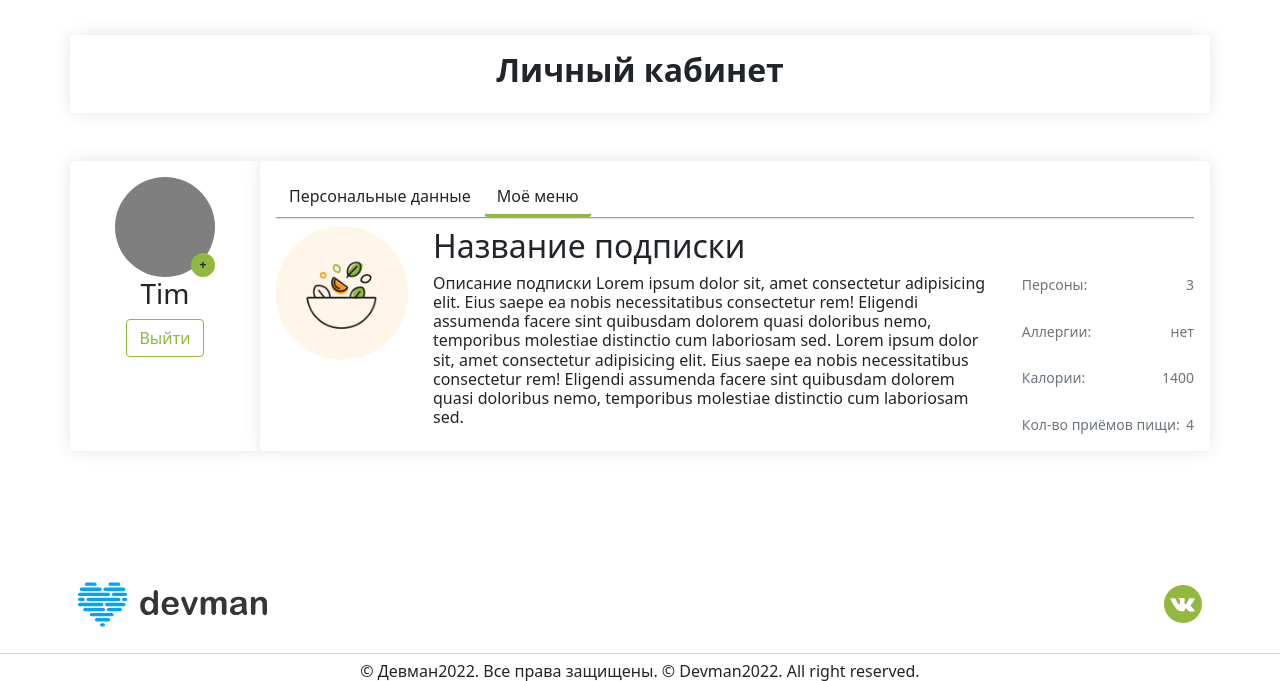
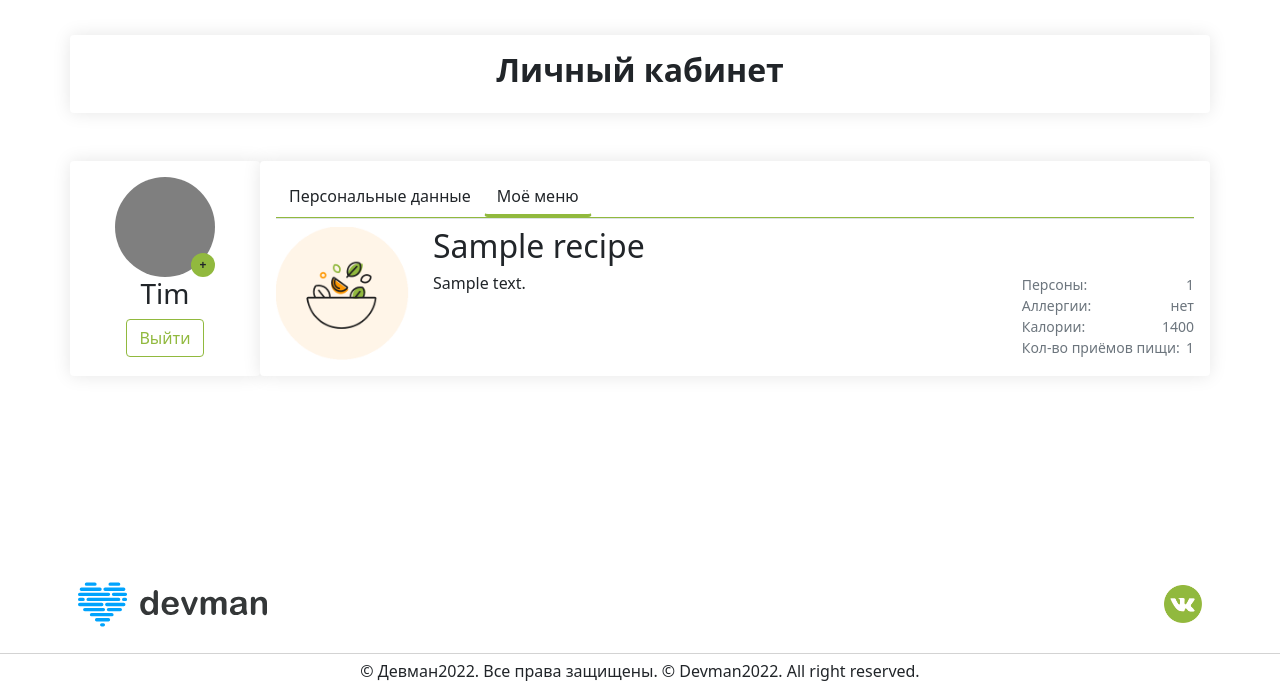
Before and after one commit to inkvizitor1991/food_plan, a Django app: template foodplan_app/templates/account.html in a window 1280 px wide, after a click on "Моё меню". Shown: the part 82-763 px from the top of the page. Run offline with Django 3.2, Linux system fonts and the light colour scheme; tables that the repository leaves empty hold one stand-in row (values such as "Sample post"); the template is opened without the code that fills it: values that come from a table or form of the project are taken from there, most other values are stand-ins (such as "Sample title", 1, 10 or a date in 2020); parts of the project's set-up code (start-up, migrations or seed data) failed here and were passed over; some libraries are stand-ins or nearby versions.

Commit message:
Added menu to account

```diff
--- a/foodplan_app/templates/account.html
+++ b/foodplan_app/templates/account.html
@@ -41,9 +41,11 @@
                                 <li class="nav-item foodplan__tab-item">
                                     <button id="tab1" class="btn shadow-none foodplan__tab-button active" data-bs-toggle="tab" data-bs-target="#data">Персональные данные</button>
                                 </li>
+                                {% if subscription %}
                                 <li class="nav-item foodplan__tab-item">
                                     <button id="tab2" class="btn shadow-none foodplan__tab-button" data-bs-toggle="tab" data-bs-target="#menu">Моё меню</button>
                                 </li>
+                                {% endif %}
                                 <li class="nav-item foodplan__tab-item flex-grow-1"></li>
                             </ul>
                             <div class="tab-content mt-2">
@@ -67,19 +69,14 @@
                                         <div class="col-10 col-md-10">
                                             <div class="row">
                                                 <div class="col-12">
-                                                    <h2>Название подписки</h2>
+                                                    <h2>{{ subscription.current_recipe.name }}</h2>
                                                 </div>
                                                 <div class="col-md-12 col-lg-9">
-                                                    <h6>Описание подписки Lorem ipsum dolor sit, amet consectetur adipisicing elit. Eius saepe ea nobis necessitatibus
-                                                        consectetur rem! Eligendi assumenda facere sint quibusdam dolorem quasi doloribus nemo, temporibus molestiae
-                                                        distinctio cum laboriosam sed. Lorem ipsum dolor sit, amet consectetur adipisicing elit. Eius saepe ea nobis
-                                                        necessitatibus consectetur rem! Eligendi
-                                                        assumenda facere sint quibusdam dolorem quasi doloribus nemo, temporibus molestiae distinctio cum laboriosam
-                                                        sed.</h6>
+                                                    <h6>{{ subscription.current_recipe.description }}</h6>
                                                 </div>
                                                 <div class="col-md-12 col-lg-3 text-muted d-flex flex-column justify-content-between">
                                                     <div class="d-flex flex-row justify-content-between">
-                                                        <small>Персоны: </small><small>3</small>
+                                                        <small>Персоны: </small><small>{{ subscription.persons_count }}</small>
                                                     </div>
                                                     <div class="d-flex flex-row justify-content-between">
                                                         <small>Аллергии: </small><small>нет</small>
@@ -88,7 +85,7 @@
                                                         <small>Калории: </small><small>1400</small>
                                                     </div>
                                                     <div class="d-flex flex-row justify-content-between">
-                                                        <small>Кол-во приёмов пищи: </small><small>4</small>
+                                                        <small>Кол-во приёмов пищи: </small><small>{{ subscription.meals|length }}</small>
                                                     </div>
 
                                                 </div>
--- a/foodplan_app/views.py
+++ b/foodplan_app/views.py
@@ -8,7 +8,9 @@ from django.views.generic import CreateView
 from django.contrib.auth.models import User
 from django.views.decorators.csrf import csrf_exempt
 from django.shortcuts import get_object_or_404
+from annoying.functions import get_object_or_None
 from .forms import RegisterUserForm, LoginUserForm, OrderForm
+from .models import Subscription
 
 
 class BaseViews(views.View):
@@ -62,6 +64,7 @@ class LoginUserView(LoginView):
 @csrf_exempt
 def account(request):
     user = get_object_or_404(User, username=request.user)
+    subscription = get_object_or_None(Subscription, user__username=str(user))
     title = 'Foodplan 2021 - Меню на неделю FOODPLAN'
     if request.method == "POST":
         form = RegisterUserForm(request.POST, instance=user)
@@ -71,5 +74,5 @@ def account(request):
             return redirect('base')
     else:
         form = RegisterUserForm(instance=user)
-    context = {'form': form, 'title': title}
+    context = {'form': form, 'title': title, 'subscription': subscription}
     return render(request, 'account.html', context)
```
